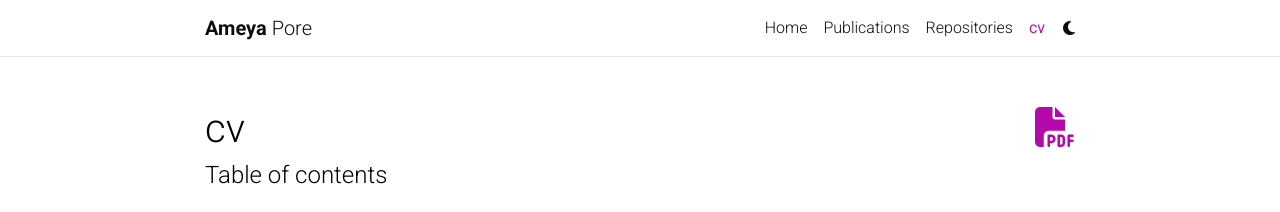
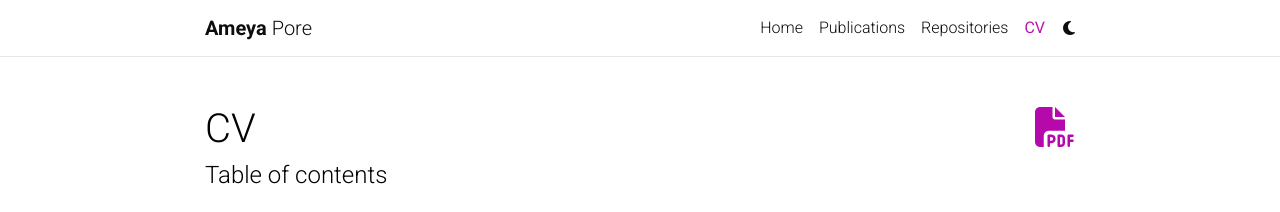
Before and after one commit to Ameyapores/Ameyapore.github.io, a Jekyll site: the page built from _pages/cv.md, in a window 1280 px wide and 900 px high. Shown: the top 212 px of the window. Built offline with Jekyll 4.4.1, drawn with Linux system fonts in a browser that asks for light colours; comment, search, counter and statistics services are not loaded; a style sheet for code colours, icons or effects is not loaded.

Commit message:
updating CV

```diff
--- a/_pages/cv.md
+++ b/_pages/cv.md
@@ -1,9 +1,9 @@
 ---
 layout: cv
 permalink: /cv/
-title: cv
+title: CV
 nav: true
 nav_order: 4
-cv_pdf: Pore_cv.pdf
+cv_pdf: CV_Pore.pdf
 description:
 ---
```
Also changed, not shown: 1 other file.
